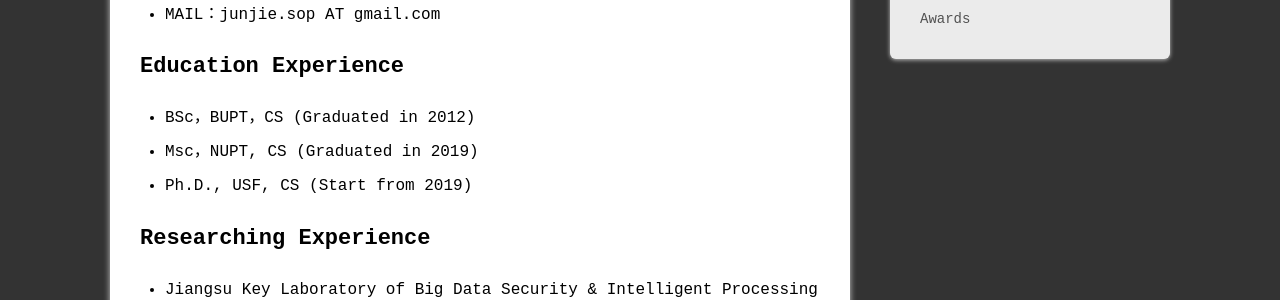
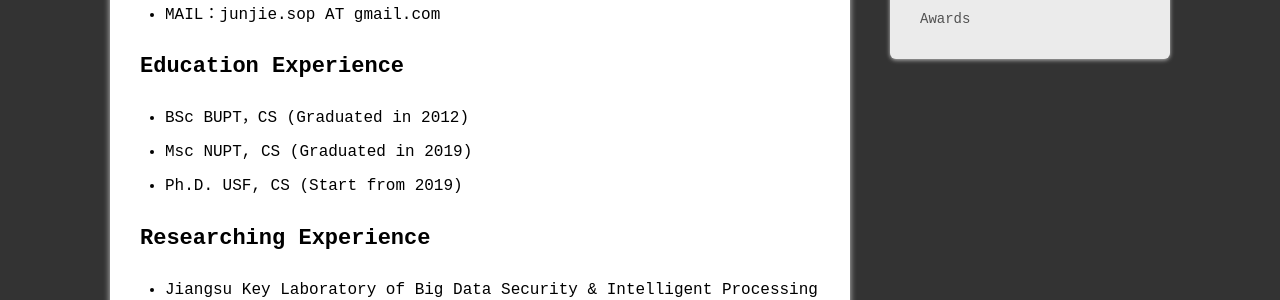
Before and after one commit to jjAugust/jjAugust.github.io, a Jekyll site: the page built from _posts/resume/2016-05-19-resume.md, in a window 1280 px wide. Shown: the part 307-607 px from the top of the page. Built offline with Jekyll 4.4.1, drawn with Linux system fonts in a browser that asks for light colours.

```diff
--- a/_posts/resume/2016-05-19-resume.md
+++ b/_posts/resume/2016-05-19-resume.md
@@ -16,9 +16,9 @@ Personal Information
 
 Education Experience
 ---
-- BSc，BUPT，CS (Graduated in 2012)
-- Msc，NUPT, CS (Graduated in 2019)
-- Ph.D., USF, CS (Start from 2019)
+- BSc BUPT，CS (Graduated in 2012)
+- Msc NUPT, CS (Graduated in 2019)
+- Ph.D. USF, CS (Start from 2019)
 
 
 Researching Experience
```
